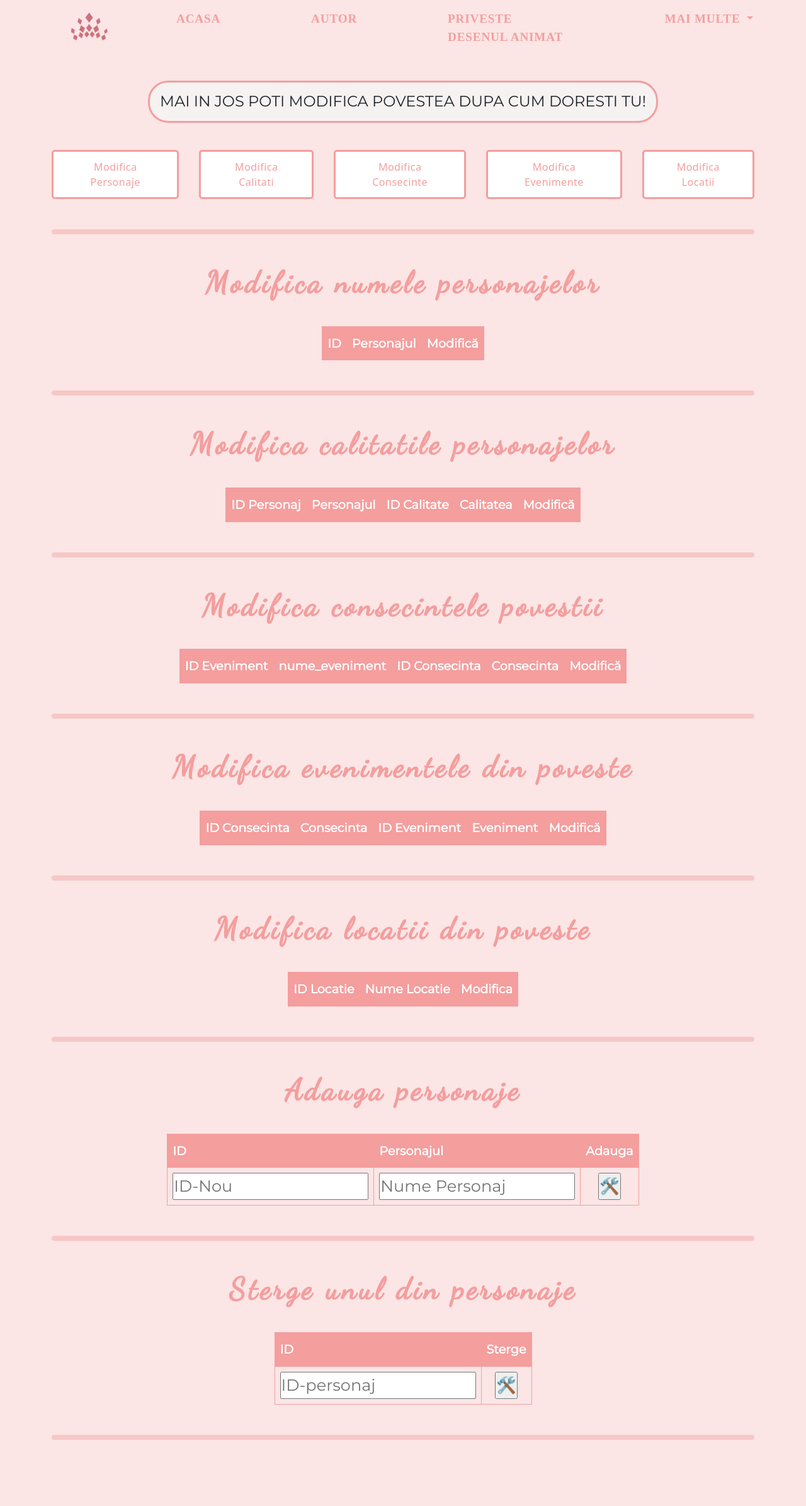
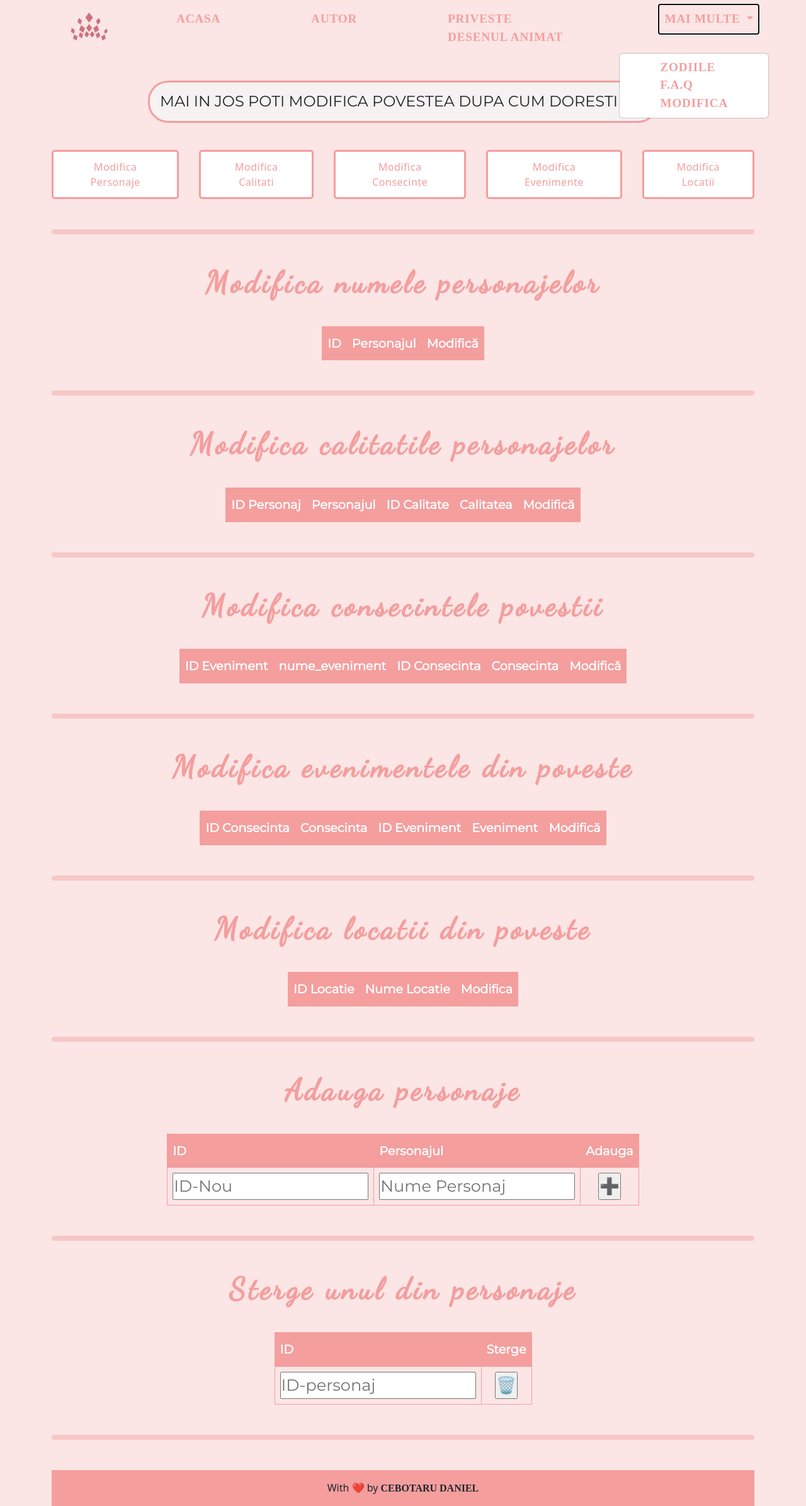
Before and after one commit to CebotaruDaniel/tw, a PHP site: page /php/modify.php in a window 1280 px wide, after a click on "MAI MULTE". Shown: the whole page at 63% size. Before the commit the page ends 2286 px from the top, so only its background shows below. Run offline with PHP 8.4, Linux system fonts and the light colour scheme; data that the repository does not hold is empty; some web fonts are replaced.

Commit message:
Finished

```diff
--- a/index.php
+++ b/index.php
@@ -3,7 +3,7 @@ include './php/connect.php';
 ini_set('display_errors', 1);
 ini_set('display_startup_errors', 1);
 error_reporting(E_ALL);
-$connection =new mysqli('localhost','root','','povestea');
+
 
 for($i = 1; $i <= 20; $i++) {
     $personaje[$i] = mysqli_query($connection, "SELECT nume_personaje FROM personaje where id_personaje=$i");
--- a/modificare.css
+++ b/modificare.css
@@ -148,3 +148,17 @@ hr{
 	font-size: 1.2rem;
 	color: #f49e9e;
 }
+
+.nounderline{
+	text-decoration: none;
+	font-family: serif;
+	text-transform: uppercase;
+}
+
+.foooter{
+	width: 100%;
+}
+
+.dropdown-menu a{
+	text-decoration: none;
+}
--- a/php/adaugare.php
+++ b/php/adaugare.php
@@ -5,23 +5,15 @@ $id_personaj_nou = $_POST['id_personaje_nou'];
 $nume_personaj_nou = $_POST['nume_personaje_nou'];
 $stergepersonaj = $_POST['get_id'];
 
-// Create
 if (isset($_POST['submit'])) {
 	$sql = ("INSERT INTO `personaje`(`id_personaje`, `nume_personaje`) VALUES(?,?)");
 	$query = $connection->prepare($sql);
 	$query->execute([$id_personaj_nou,$nume_personaj_nou]);
-	$success = '<div class="alert alert-success alert-dismissible fade show" role="alert">
-  <strong>Данные успешно отправлены!</strong> Вы можете закрыть это сообщение.
-  <button type="button" class="close" data-dismiss="alert" aria-label="Close">
-    <span aria-hidden="true">&times;</span>
-  </button>
-</div>';
 }
 
 if(isset($_POST['submit'])){
 	echo "<script type='text/javascript'>window.location.replace('modify.php')</script>";
 }
-
 
 if (isset($_POST['delete_submit'])) {
 	$sql = "DELETE FROM personaje WHERE id_personaje=?";
--- a/php/modify.php
+++ b/php/modify.php
@@ -22,7 +22,7 @@ $calitati = mysqli_query($connection, "SELECT * FROM calitati");
 <body>
 	<nav class="navbar navbar-expand-lg">
 		<div class="container-fluid">
-			<a class="navbar-brand logo" href="#">
+			<a class="navbar-brand logo" href="/index.php">
 				<img src="/poze/loog.png" alt="Bootstrap" width="100rem" height="50rem">
 			</a>
 			<button class="navbar-toggler" type="button" data-bs-toggle="collapse" data-bs-target="#navbarNavDropdown"
@@ -38,17 +38,16 @@ $calitati = mysqli_query($connection, "SELECT * FROM calitati");
 						<a class="nav-link" target="_blank" href="https://ro.wikipedia.org/wiki/Fra%C8%9Bii_Grimm">Autor</a>
 					</li>
 					<li class="nav-item">
-						<a class="nav-link" href="/index.php">Priveste Desenul Animat</a>
+						<a class="nav-link" href="/index.php#desen">Priveste Desenul Animat</a>
 					</li>
 					<li class="nav-item dropdown">
 						<a class="nav-link dropdown-toggle" href="#" role="button" data-bs-toggle="dropdown" aria-expanded="false">
 							Mai Multe
 						</a>
 						<ul class="dropdown-menu">
-							<li><a class="drop" href="/index.php">Zodiile</a></li>
-							<li><a class="drop" href="/index.php">F.A.Q</a></li>
+							<li><a class="drop" href="/index.php#carte">Zodiile</a></li>
+							<li><a class="drop" href="/index.php#faq">F.A.Q</a></li>
 							<li><a class="drop" href="/php/modify.php">Modifica</a></li>
-							<li><a class="drop" href="/php/connect.php">Modifica</a></li>
 						</ul>
 					</li>
 				</ul>
@@ -74,7 +73,7 @@ $calitati = mysqli_query($connection, "SELECT * FROM calitati");
     </tr>
     <?php while($resultPersonaje = $sqlPersonaje->fetch_assoc()) {?>
     <tr>
-        <form action="./databaseUpdate.php" method='POST'>
+        <form action="./update.php" method='POST'>
             <td><?php echo $resultPersonaje['id_personaje'] ?></td>
             <td><input type="text" name="nume_personaje" required value="<?php echo $resultPersonaje['nume_personaje'] ?>"/></td>
             <td><input  type='hidden' name='id_personaje' value="<?php echo$resultPersonaje['id_personaje']?>"/>
@@ -94,7 +93,7 @@ $calitati = mysqli_query($connection, "SELECT * FROM calitati");
     </tr>
     <?php while($resultCalitati = $sqlCalitati->fetch_assoc()) {?>
     <tr>
-        <form action="./databaseUpdate.php" method='POST'>
+        <form action="./update.php" method='POST'>
             <td><?php echo $resultCalitati['id_personaje'] ?></td>
             <td><?php echo $resultCalitati['nume_personaje'] ?></td>
             <td><?php echo $resultCalitati['id_calitati'] ?></td>
@@ -116,7 +115,7 @@ $calitati = mysqli_query($connection, "SELECT * FROM calitati");
     </tr>
     <?php while($resultConsecinta = $sqlConsecinta->fetch_assoc()) {?>
     <tr>
-        <form action="./databaseUpdate.php" method='POST'>
+        <form action="./update.php" method='POST'>
             <td><?php echo $resultConsecinta['id_eveniment'] ?></td>
             <td><?php echo $resultConsecinta['nume_eveniment'] ?></td>
             <td><?php echo $resultConsecinta['id_consecinta'] ?></td>
@@ -138,7 +137,7 @@ $calitati = mysqli_query($connection, "SELECT * FROM calitati");
     </tr>
     <?php while($resultEveniment = $sqlEveniment->fetch_assoc()) {?>
     <tr>
-        <form action="./databaseUpdate.php" method='POST'>
+        <form action="./update.php" method='POST'>
             <td><?php echo $resultEveniment['id_consecinta'] ?></td>
             <td><?php echo $resultEveniment['nume_consecinta'] ?></td>
             <td><?php echo $resultEveniment['id_eveniment'] ?></td>
@@ -148,9 +147,9 @@ $calitati = mysqli_query($connection, "SELECT * FROM calitati");
         </form><?php } ?>
     </tr>
 </table>
-<hr>
+<hr id="locatia">
 <h2 style="text-align: center" class="texttabel">Modifica locatii din poveste</h2>
-<table id="locatia" class="modifPersonaje">
+<table  class="modifPersonaje">
     <tr>
         <th>ID Locatie</th>
         <th>Nume Locatie</th>
@@ -158,7 +157,7 @@ $calitati = mysqli_query($connection, "SELECT * FROM calitati");
     </tr>
     <?php while($resultConsecinta = $sqlLocatia->fetch_assoc()) {?>
     <tr>
-        <form action="./databaseUpdate.php" method='POST'>
+        <form action="./update.php" method='POST'>
             <td><?php echo $resultConsecinta['id_locatie'] ?></td>
             <td><input type="text" name="nume_locatie" value="<?php echo $resultConsecinta['nume_locatie']?>" /></td>
             <td><input  type='hidden' name='id_locatie' value="<?php echo $resultConsecinta['id_locatie']?>"/>
@@ -178,7 +177,7 @@ $calitati = mysqli_query($connection, "SELECT * FROM calitati");
         <form action="" method='POST'>
 				<td><input  type='text' name='id_personaje_nou' placeholder="ID-Nou" value=""/></td>
 				<td><input  type='text' name='nume_personaje_nou' placeholder="Nume Personaj" value=""/></td>
-				<td><input type='submit' name='submit' value='🛠️'> </td>
+				<td><input type='submit' name='submit' value='➕'> </td>
         </form>
     </tr>
 </table>
@@ -192,12 +191,26 @@ $calitati = mysqli_query($connection, "SELECT * FROM calitati");
     <tr>
         <form action="" method='POST'>
 				<td><input  type='text' name='get_id' placeholder="ID-personaj" value=""/></td>
-				<td><input type='submit' name='delete_submit' value='🛠️'> </td>
+				<td><input type='submit' name='delete_submit' value='🗑️'> </td>
         </form>
     </tr>
 </table>
 <hr>
+<footer class="bg-light text-center text-lg-start foooter">
+			<!-- Copyright -->
+			<div class="text-center p-3" style="background-color: #f49e9e;">
+				With ❤️ by
+				<a class="text-dark nounderline" href="#"><b>Cebotaru Daniel</b></a>
+			</div>
+			<!-- Copyright -->
+		</footer>
 	</div>
-
+	<script src="/main.js"></script>
+		<script src="https://cdn.jsdelivr.net/npm/@popperjs/core@2.11.6/dist/umd/popper.min.js"
+			integrity="sha384-oBqDVmMz9ATKxIep9tiCxS/Z9fNfEXiDAYTujMAeBAsjFuCZSmKbSSUnQlmh/jp3"
+			crossorigin="anonymous"></script>
+		<script src="https://cdn.jsdelivr.net/npm/bootstrap@5.2.1/dist/js/bootstrap.min.js"
+			integrity="sha384-7VPbUDkoPSGFnVtYi0QogXtr74QeVeeIs99Qfg5YCF+TidwNdjvaKZX19NZ/e6oz"
+			crossorigin="anonymous"></script>
 </body>
 </html>
```
Also changed, not shown: php/update.php (renamed from php/databaseUpdate.php).
